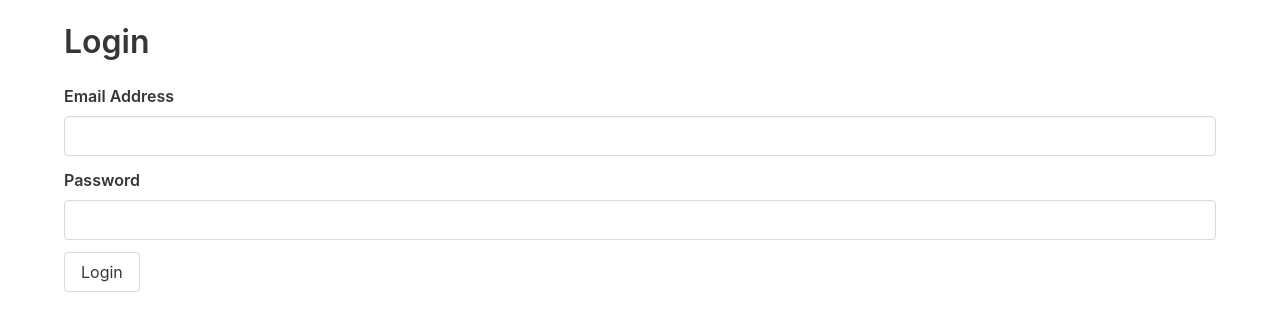
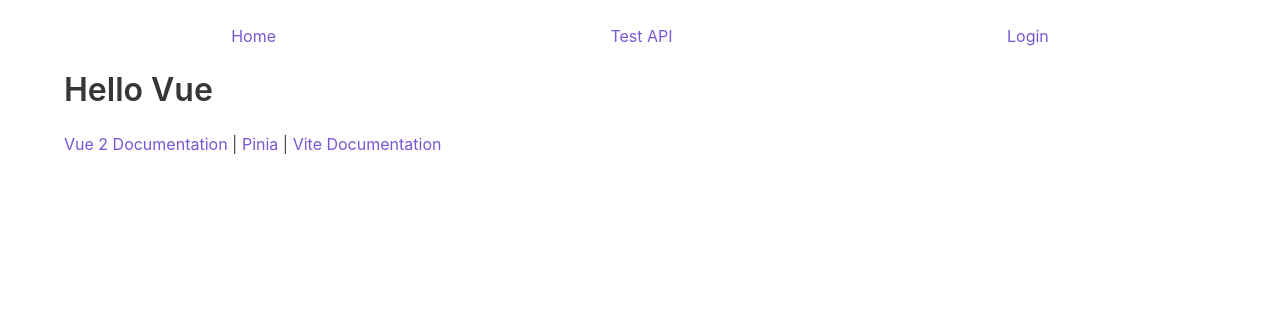
Before and after one commit to DaudIbrahim/vue2-vite, a Vue app: page / in a window 1280 px wide. Shown: the top 330 px of the page. Built offline with nearby package versions, Linux system fonts and the light colour scheme.

Commit message:
Auth Pt1

```diff
--- a/package.json
+++ b/package.json
@@ -9,6 +9,7 @@
   },
   "dependencies": {
     "@vue/composition-api": "^1.4.6",
+    "axios": "^0.26.0",
     "buefy": "^0.9.19",
     "pinia": "^2.0.11",
     "vite-plugin-vue2": "^1.9.3",
--- a/src/App.vue
+++ b/src/App.vue
@@ -1,36 +1,40 @@
 <template>
-  <div id="app">
-    <!-- <img alt="Vue logo" src="./assets/logo.png" /> -->
-    <!-- <hello-world msg="Hello Vue 2 + Pinia + Vite" />
+  <div id="app" class="container mt-5">
+    <nav class="level">
+      <p class="level-item has-text-centered">
+        <router-link to="/">Home</router-link>
+      </p>
+      <p class="level-item has-text-centered">
+        <router-link to="/test">Test API</router-link>
+      </p>
+      <p v-if="!authStore.isLoggedIn" class="level-item has-text-centered">
+        <router-link to="/login">Login</router-link>
+      </p>
+    </nav>
 
-    <h1>App Component: {{ counter.count }}</h1>
+    <section>
+      <router-view></router-view>
+    </section>
 
-    <button @click="counter.incrementCount(10)">Increment Ten From App Cmponent</button>
-    <button @click="counter.$reset()">Reset State</button>
-    <button @click="counter.emptyCount()">Empty</button>
-
-    <counter v-model="counter.count" /> -->
-
-    <login/>
+    <section v-if="authStore.isLoggedIn" class="mt-5">
+      <p>
+        <b-button native-type="button" @click="logout">Logout - {{ authStore.userId }} </b-button>
+      </p>
+    </section>
   </div>
 </template>
 
 <script setup>
-import { useCounterStore } from './stores/counter'
-import HelloWorld from './components/HelloWorld.vue';
-import Counter from './components/Counter.vue';
-import Login from './components/Login.vue';
+import { useAuthStore } from '@/stores/auth'
+import { useRouter } from '@/hooks/vueRouter'
+const router = useRouter()
+const authStore = useAuthStore()
 
-const counter = useCounterStore()
+const logout = () => {
+  authStore.userLogoutAction()
+  router.go()
+}
 </script>
 
 <style>
-/* #app {
-  font-family: Avenir, Helvetica, Arial, sans-serif;
-  -webkit-font-smoothing: antialiased;
-  -moz-osx-font-smoothing: grayscale;
-  text-align: center;
-  color: #2c3e50;
-  margin-top: 60px;
-} */
 </style>
--- a/src/components/HelloWorld.vue
+++ b/src/components/HelloWorld.vue
@@ -1,7 +1,6 @@
 <template>
   <div>
-    <!-- <h1>{{ msg }}</h1> -->
-
+    <h1 class="title">{{ msg }}</h1>
     <p>
       <a href="https://vuejs.org/v2/guide/" target="_blank"
         >Vue 2 Documentation</a
@@ -15,30 +14,17 @@
         >Vite Documentation</a
       >
     </p>
-
-    <!-- <button @click="count++">count is: </button>
-    <p>
-      Edit
-      <code>components/HelloWorld.vue</code> to test hot module replacement.
-    </p> -->
   </div>
 </template>
 
-<script>
-export default {
-  props: {
-    msg: String,
-  },
-  data() {
-    return {
-      count: 0,
-    };
-  },
-};
+<script setup>
+const props = defineProps({
+  msg: {
+    type: String,
+    default: 'Hello Vue'
+  }
+})
 </script>
 
 <style scoped>
-a {
-  color: #42b983;
-}
 </style>
--- a/src/components/Login.vue
+++ b/src/components/Login.vue
@@ -21,7 +21,11 @@
 
 <script setup>
 import { ref, reactive, watch } from '@vue/composition-api'
+import { useAuthStore } from '@/stores/auth'
+import { useRouter } from '@/hooks/vueRouter'
 
+const router = useRouter()
+const authStore = useAuthStore()
 const email = ref('')
 const password = ref('')
 const validateObject = reactive({
@@ -61,10 +65,24 @@ watch(password, () => {
     }
 })
 
-const loginForm = () => {
-    console.log('Email', email.value)
-    console.log('Password', password.value)
-    alert('Form Submit')
+const loginForm = async () => {
+    if (!validateObject.email.is_valid || !validateObject.password.is_valid) return
+
+    try {
+        const result = await authStore.userLoginAction({email: email.value, password: password.value})
+
+        // Mutate Store
+        authStore.userId = result.data.data.id
+        authStore.token = result.data.data.token
+
+        // Success Redirect
+        router.push({ path: '/' })
+
+    } catch (error) {
+        console.error(error)
+    } finally {
+
+    }
 }
 
 </script>
--- /dev/null
+++ b/src/components/Test.vue
@@ -0,0 +1,25 @@
+<template>
+    <section>
+        <h1 class="title">{{ testData ? testData : 'Test API Data' }}</h1>
+        <b-button native-type="button" @click="testApiCall">Test Api Call</b-button>
+    </section>
+</template>
+
+<script setup>
+import { ref } from '@vue/composition-api'
+import authService from '@/service/auth'
+
+const testData = ref('')
+const testApiCall = async () => {
+    try {
+        const result = await authService.testService()
+        testData.value = result.data
+    } catch (error) {
+        console.error(error)
+    }
+}
+
+</script>
+
+<style>
+</style>
--- a/src/main.js
+++ b/src/main.js
@@ -1,6 +1,7 @@
 import Vue from 'vue';
 import App from './App.vue';
 import VueCompositionAPI from '@vue/composition-api'
+import router from './router'
 import { createPinia, PiniaVuePlugin } from 'pinia'
 import Buefy from 'buefy'
 import 'buefy/dist/buefy.css'
@@ -12,6 +13,7 @@ Vue.use(Buefy)
 const pinia = createPinia()
 
 new Vue({
+  router,
   pinia,
   render: (h) => h(App),
 }).$mount('#app');
--- /dev/null
+++ b/src/service/auth.js
@@ -0,0 +1,21 @@
+import axios from 'axios'
+
+const authAxiosInstance = axios.create({
+    baseURL: 'http://localhost:5000',
+});
+
+export default {
+    testService() {
+        return authAxiosInstance({
+            method: 'GET',
+            url: '/'
+        })
+    },
+    loginService(data) {
+        return authAxiosInstance({
+            method: 'POST',
+            url: '/auth/login',
+            data
+        })
+    }
+}
--- /dev/null
+++ b/src/stores/auth.js
@@ -0,0 +1,30 @@
+import { defineStore } from 'pinia'
+import { ref, computed } from '@vue/composition-api'
+import authService from '@/service/auth'
+
+export const useAuthStore = defineStore('auth', () => {
+    /** State */
+    let userId = ref(null)
+    let token = ref(null)
+
+    /** Getters aka Computed Propoerties */
+    const isLoggedIn = computed(() => (!!token.value))
+
+    /** Actions */
+    const userLoginAction = (credentials) => {
+        return authService.loginService(credentials)
+    }
+    const userLogoutAction = () => {
+        userId = null
+        token = null
+    }
+
+    return {
+        userId,
+        token,
+        isLoggedIn,
+
+        userLoginAction,
+        userLogoutAction
+    }
+})
--- a/vite.config.js
+++ b/vite.config.js
@@ -1,10 +1,16 @@
 import { defineConfig } from 'vite'
 import { createVuePlugin as Vue2 } from 'vite-plugin-vue2'
 import ScriptSetup from 'unplugin-vue2-script-setup/vite'
+const path = require('path')
 
 export default defineConfig({
   plugins: [
     Vue2(),
     ScriptSetup({ /* options */ }),
   ],
+  resolve: {
+    alias: {
+      '@': path.resolve(__dirname, './src')
+    }
+  },
 })
```
Also changed, not shown: src/components/AppReference.vue (added, +36 -0 lines), src/router/index.js (added, +31 -0 lines), 2 other files (tests, documents, lock files or other folders).
